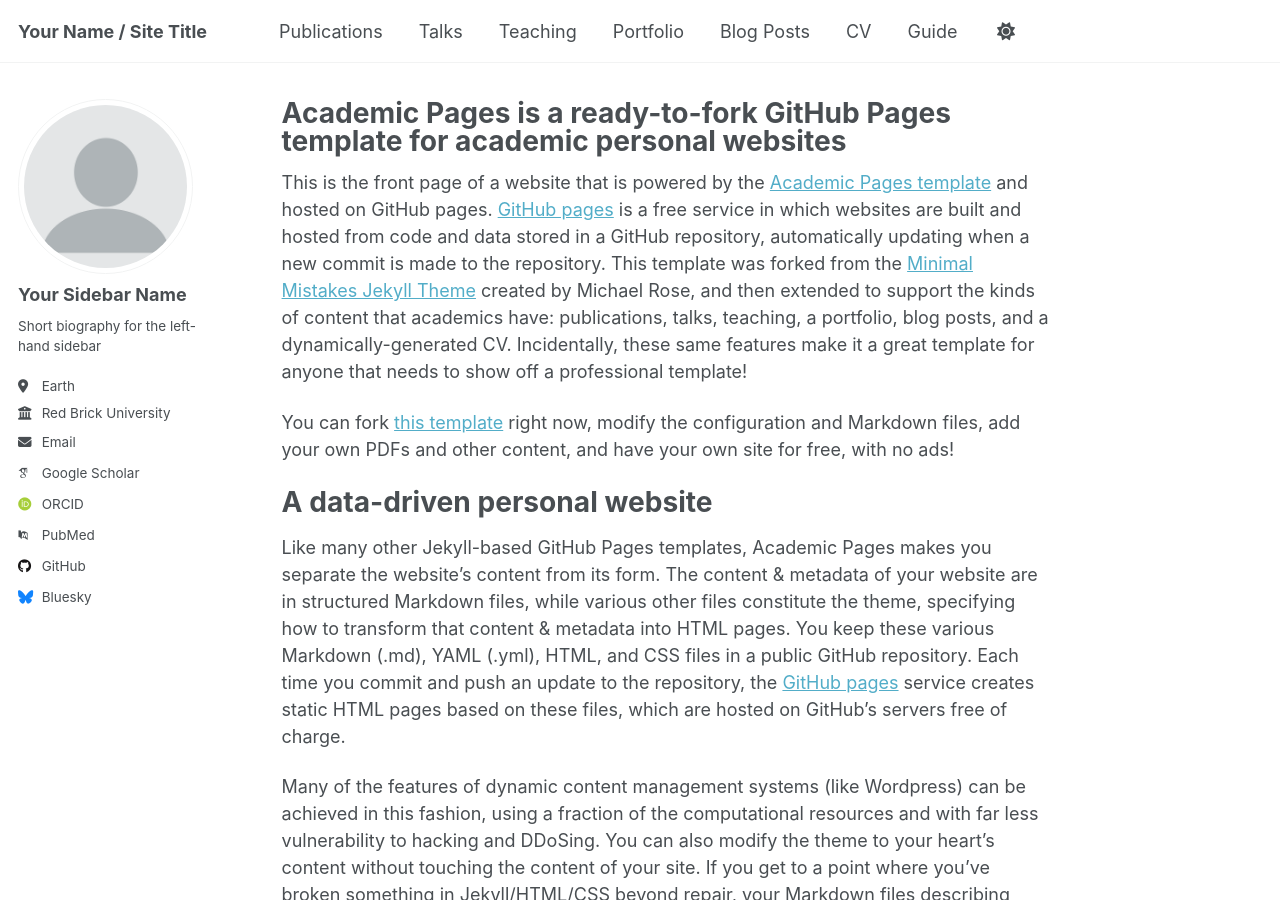
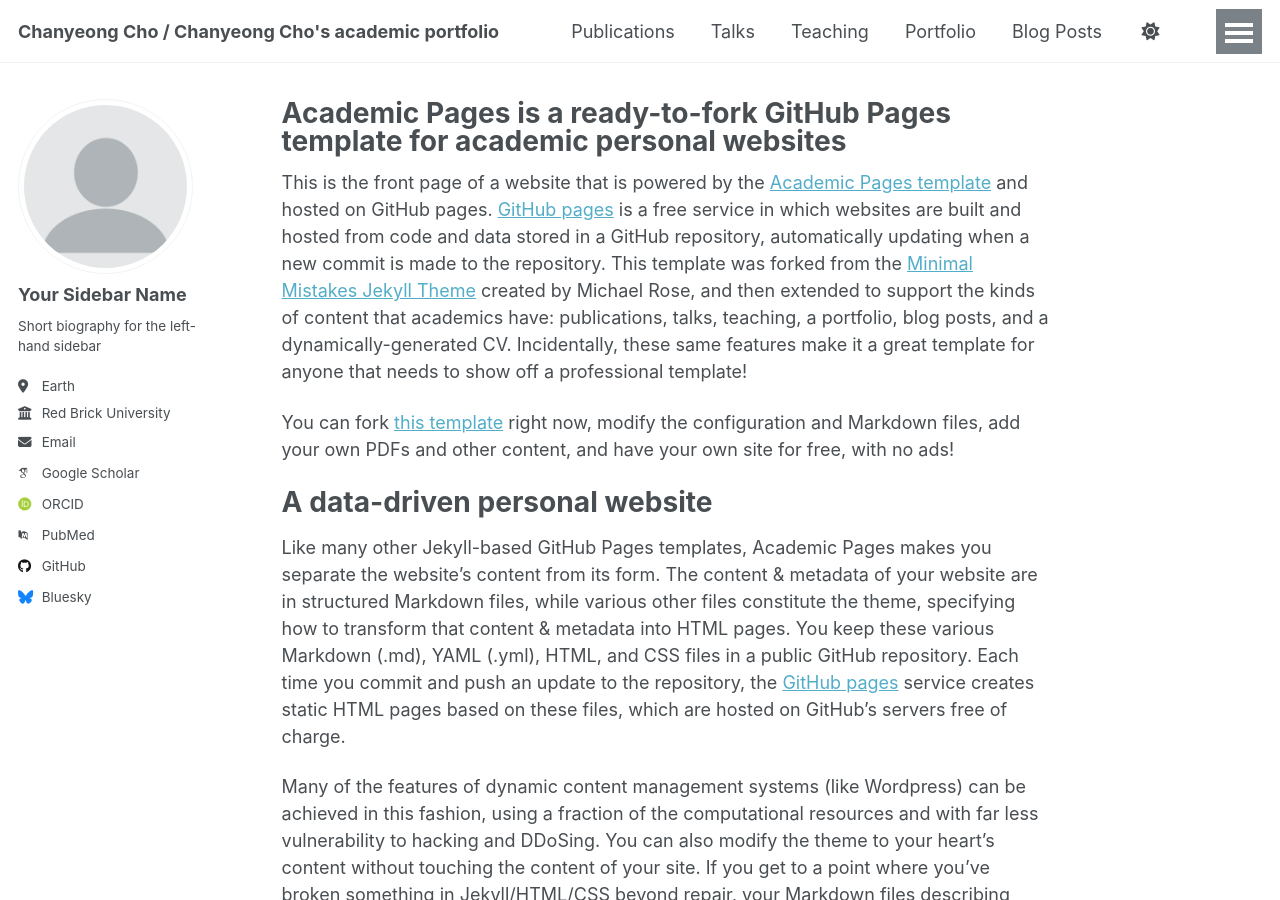
Before and after one commit to chanyeongcho94/chanyeongcho94.github.io, a Jekyll site: the page built from _pages/about.md, in a window 1280 px wide and 900 px high. Built offline with Jekyll 4.4.1, drawn with Linux system fonts in a browser that asks for light colours; some web fonts are replaced; a script that is not in the unit is left out.

Commit message:
name changed again

```diff
--- a/_config.yml
+++ b/_config.yml
@@ -9,14 +9,14 @@
 # Basic Site Settings
 locale                   : "en-US"
 site_theme               : "default" # Currently available options are "default", "air"
-title                    : "Your Name / Site Title"
+title                    : "Chanyeong Cho / Chanyeong Cho's academic portfolio"
 title_separator          : "-"
 name                     : &name "Chanyeong Cho"
 description              : &description "Chanyeong Cho's academic portfolio"   # Update this with a general description of your site, this is the default if not overridden by a page
-url                      : https://academicpages.github.io # The base hostname & protocol for your site e.g. "https://[your GitHub username].github.io",
+url                      : https://chanyeongcho94.github.io # The base hostname & protocol for your site e.g. "https://[your GitHub username].github.io",
                                                            # or if you already have some other page hosted on Github then use "https://[your GitHub username].github.io/[Your Repo Name]"
 baseurl                  : "" # the subpath of your site, e.g. "/blog"
-repository               : "academicpages/academicpages.github.io"
+repository               : "chanyeongcho94/chanyeongcho94.github.io"
 
 # Site Author - The following control what appear as part of the author content on the side bar.
 #               If a field is blank the icon and link will not appear, otherwise it will be shown.
```
